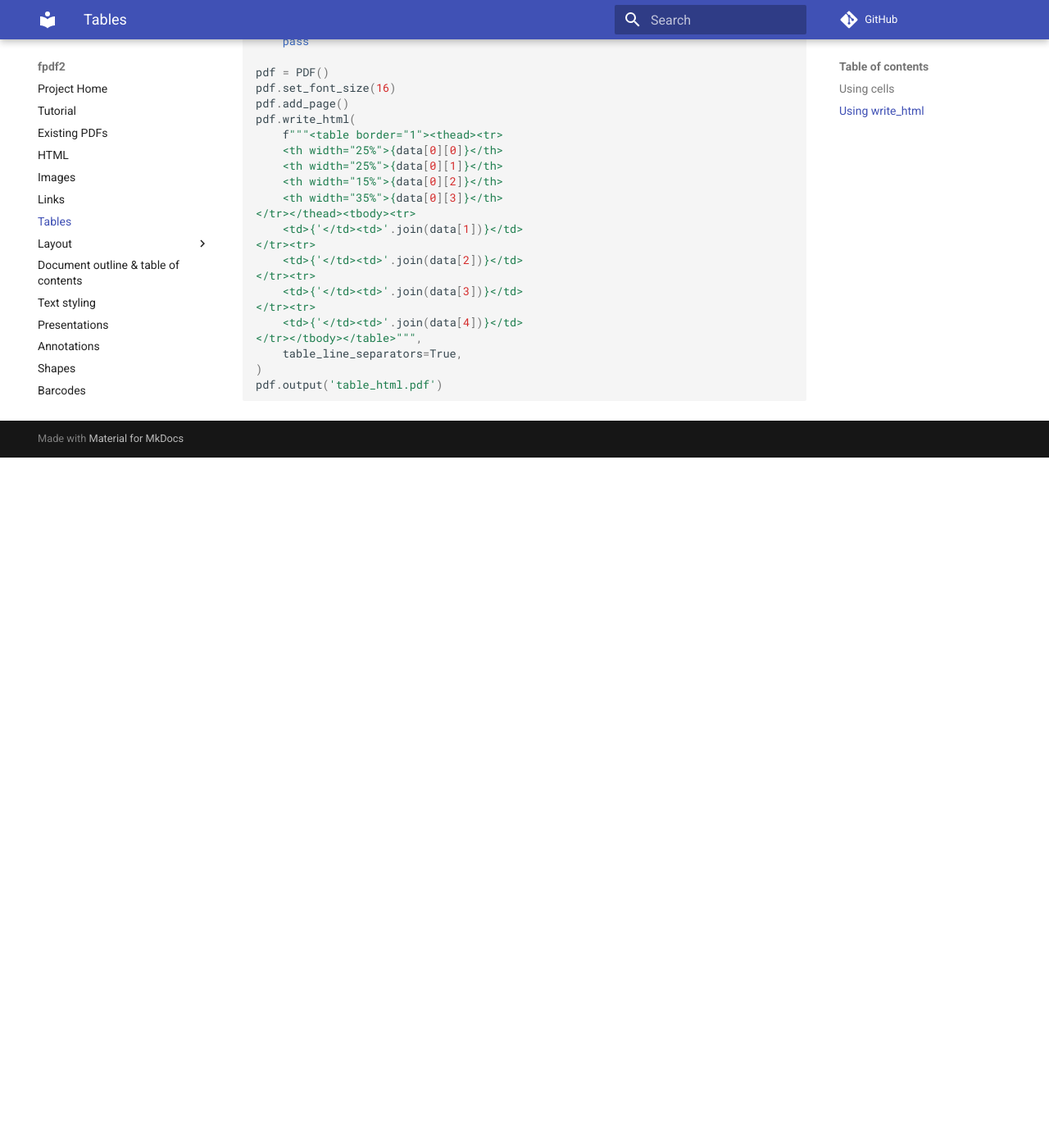
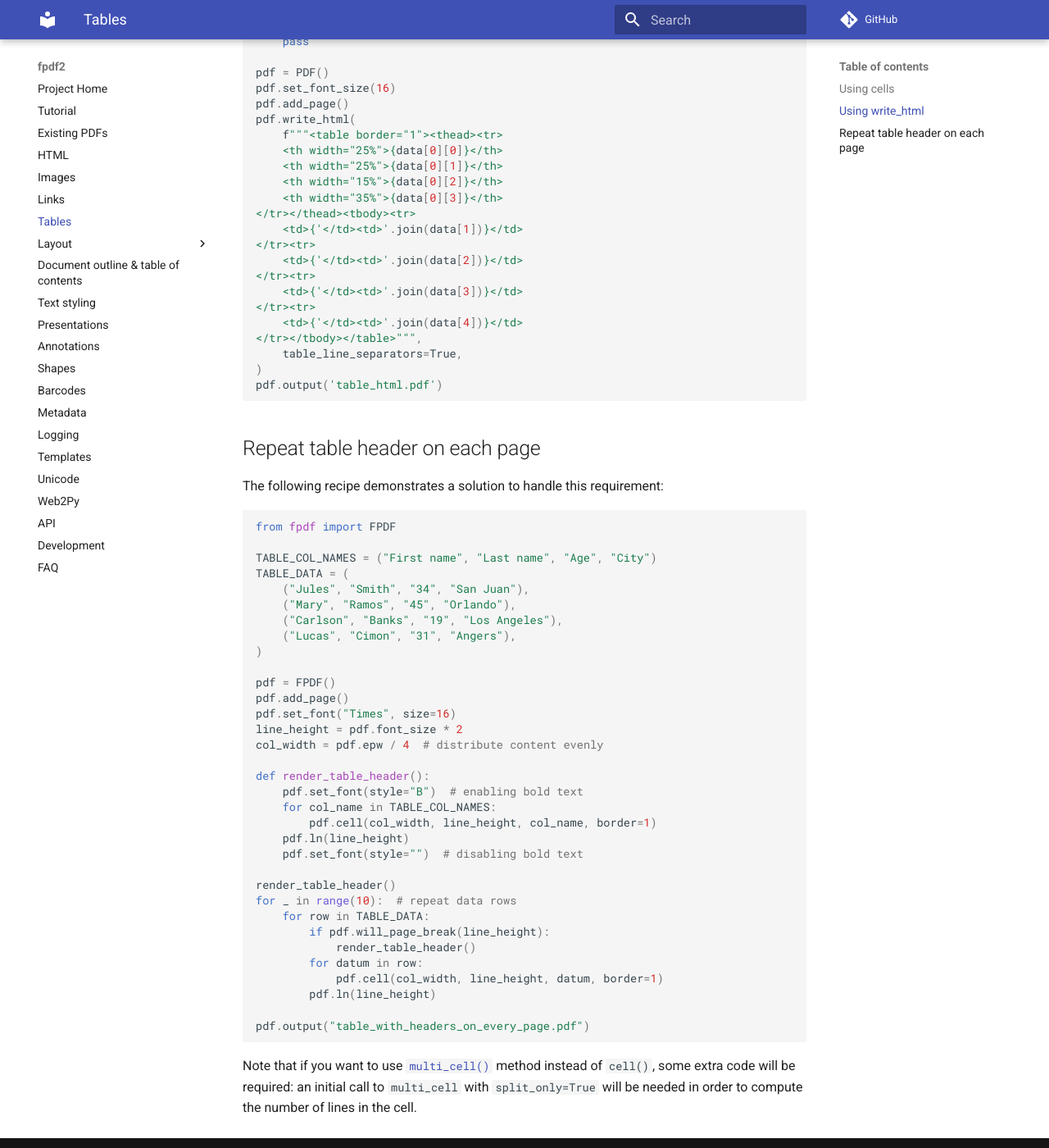
Before and after one commit to reingart/pyfpdf, an MkDocs documentation site: the page built from docs/Tables.md, in a window 1280 px wide and 1400 px high, scrolled down 924 px. Shown: the whole window at 82% size. Built offline with MkDocs 1.6.1 and Material for MkDocs 9.7.7, drawn with Linux system fonts in a browser that asks for light colours; comment, search, counter and statistics services are not loaded; before the commit the page ends 1482 px from its top, so only the background shows below that.

Commit message:
Adding FPDF.will_page_break + documenting how to repeat table headers on each page (#176)

````diff
--- a/docs/Tables.md
+++ b/docs/Tables.md
@@ -65,3 +65,48 @@
 )
 pdf.output('table_html.pdf')
 ```
+
+
+## Repeat table header on each page ##
+
+The following recipe demonstrates a solution to handle this requirement:
+
+```python
+from fpdf import FPDF
+
+TABLE_COL_NAMES = ("First name", "Last name", "Age", "City")
+TABLE_DATA = (
+    ("Jules", "Smith", "34", "San Juan"),
+    ("Mary", "Ramos", "45", "Orlando"),
+    ("Carlson", "Banks", "19", "Los Angeles"),
+    ("Lucas", "Cimon", "31", "Angers"),
+)
+
+pdf = FPDF()
+pdf.add_page()
+pdf.set_font("Times", size=16)
+line_height = pdf.font_size * 2
+col_width = pdf.epw / 4  # distribute content evenly
+
+def render_table_header():
+    pdf.set_font(style="B")  # enabling bold text
+    for col_name in TABLE_COL_NAMES:
+        pdf.cell(col_width, line_height, col_name, border=1)
+    pdf.ln(line_height)
+    pdf.set_font(style="")  # disabling bold text
+
+render_table_header()
+for _ in range(10):  # repeat data rows
+    for row in TABLE_DATA:
+        if pdf.will_page_break(line_height):
+            render_table_header()
+        for datum in row:
+            pdf.cell(col_width, line_height, datum, border=1)
+        pdf.ln(line_height)
+
+pdf.output("table_with_headers_on_every_page.pdf")
+```
+
+Note that if you want to use [`multi_cell()`](fpdf/fpdf.html#fpdf.fpdf.FPDF.multi_cell) method instead of `cell()`,
+some extra code will be required: an initial call to `multi_cell` with `split_only=True`
+will be needed in order to compute the number of lines in the cell.
````
Also changed, not shown: CHANGELOG.md (+4 -0 lines), 3 other files.
